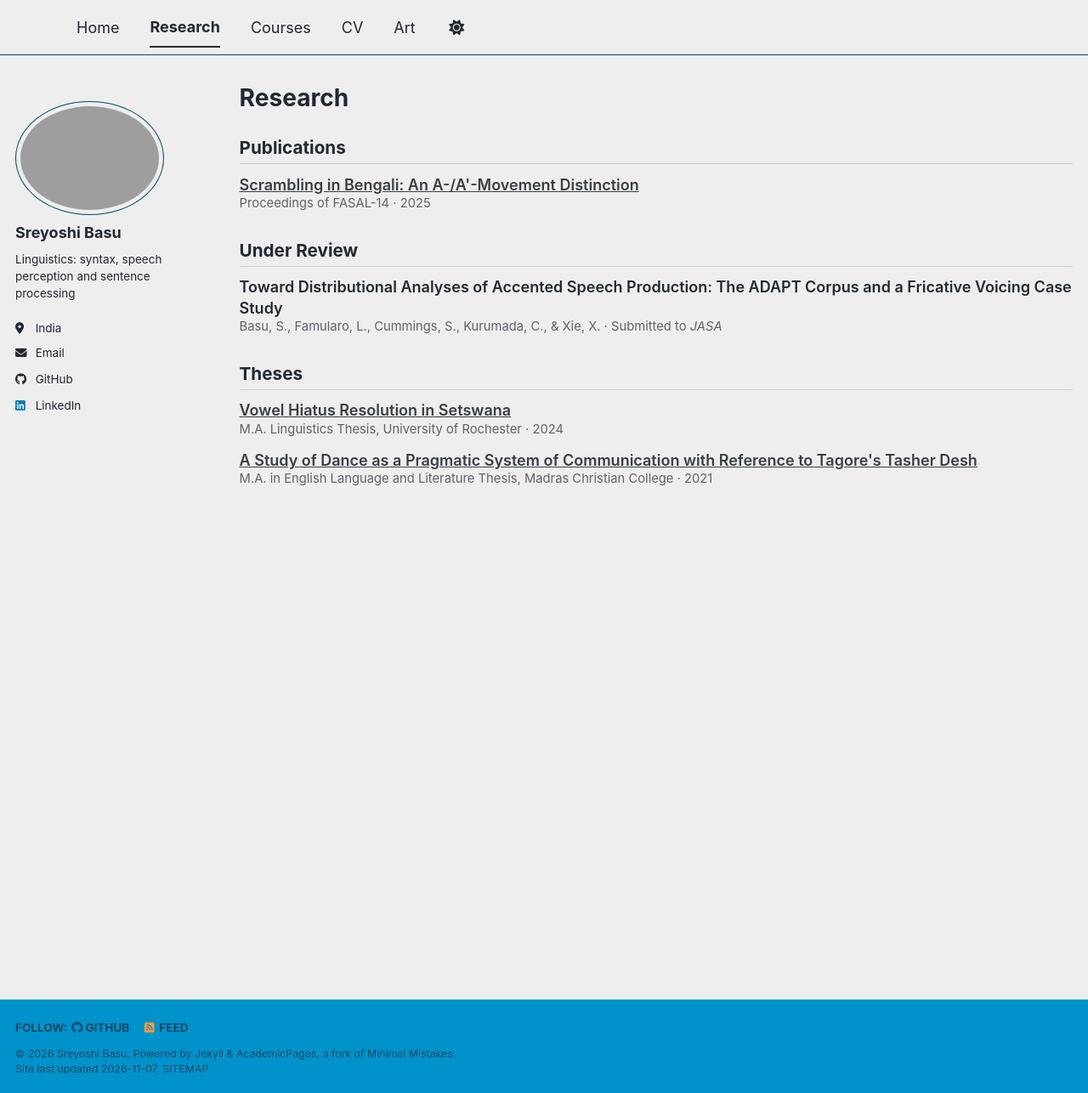
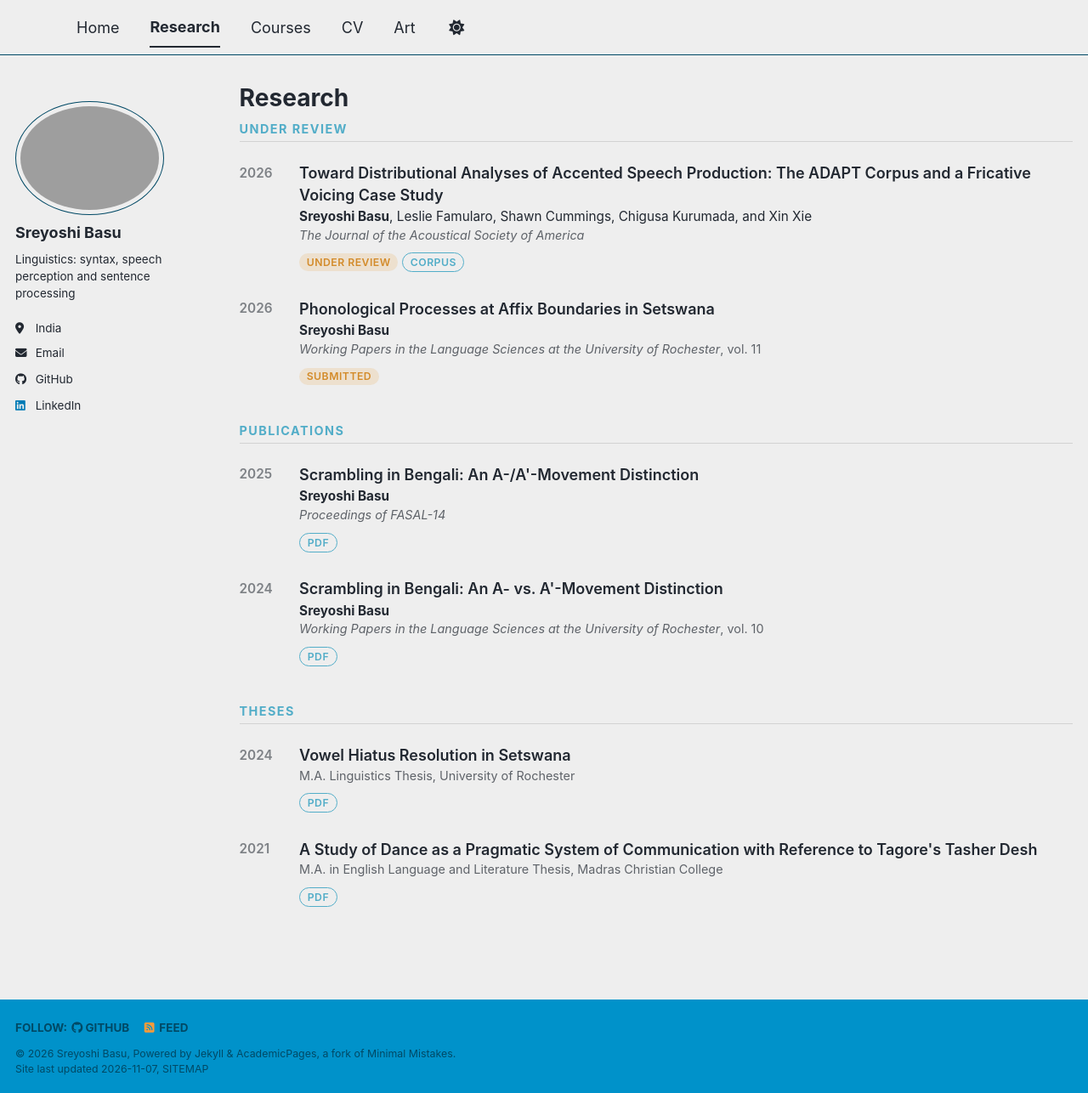
Before and after one commit to sreyoshi-basu/sreyoshi-basu.github.io, a Jekyll site: the page built from _pages/publications.html, in a window 1280 px wide and 1286 px high. Shown: the whole window at 85% size. Built offline with Jekyll 4.4.1, drawn with Linux system fonts in a browser that asks for light colours; a script bundle is joined from its source files by our own code; a style sheet for code colours, icons or effects is not loaded.

Commit message:
Update publications.html

```diff
--- a/_pages/publications.html
+++ b/_pages/publications.html
@@ -6,31 +6,77 @@ author_profile: true
 ---
 
 <style>
-  .pub-section { font-size: 1.15em; margin: 1.6em 0 0.6em; padding-bottom: 0.25em; border-bottom: 1px solid rgba(128,128,128,0.3); }
-  .pub { margin: 0 0 0.8em 0; line-height: 1.35; }
-  .pub-title { font-weight: 600; text-decoration: none; }
-  .pub-title:hover { text-decoration: underline; }
-  .pub-meta { font-size: 0.82em; opacity: 0.7; }
+  .pub-section { font-size: 0.8em; font-weight: 700; text-transform: uppercase; letter-spacing: 0.1em; color: #52adc8;
+    margin: 2.2em 0 0.8em; padding-bottom: 0.4em; border-bottom: 1px solid rgba(128,128,128,0.25); }
+  .pub-section:first-of-type { margin-top: 0.5em; }
+  .pub { display: flex; gap: 1.2em; padding: 0.7em 0.8em; margin: 0 -0.8em 0.3em; border-radius: 8px; transition: background .2s; }
+  .pub:hover { background: rgba(128,128,128,0.07); }
+  .pub-year { flex: 0 0 3.2em; font-size: 0.85em; font-weight: 600; opacity: 0.55; padding-top: 0.1em; }
+  .pub-body { flex: 1; line-height: 1.4; }
+  .pub-title { font-weight: 600; }
+  .pub-authors { font-size: 0.85em; margin-top: 0.15em; }
+  .pub-meta { font-size: 0.8em; opacity: 0.7; margin-top: 0.1em; }
+  .pub-links { margin-top: 0.4em; }
+  .pill { display: inline-block; font-size: 0.68em; font-weight: 600; letter-spacing: 0.04em; text-transform: uppercase;
+    padding: 0.15em 0.7em; border-radius: 999px; margin-right: 0.4em; text-decoration: none !important; }
+  .pill-link { border: 1px solid #52adc8; color: #52adc8 !important; }
+  .pill-link:hover { background: #52adc8; color: #fff !important; }
+  .pill-status { background: rgba(230,160,60,0.18); color: #d38b2a; }
 </style>
 
+<h2 class="pub-section">Under Review</h2>
+
+<div class="pub">
+  <div class="pub-year">2026</div>
+  <div class="pub-body">
+    <div class="pub-title">Toward Distributional Analyses of Accented Speech Production: The ADAPT Corpus and a Fricative Voicing Case Study</div>
+    <div class="pub-authors"><b>Sreyoshi Basu</b>, Leslie Famularo, Shawn Cummings, Chigusa Kurumada, and Xin Xie</div>
+    <div class="pub-meta"><i>The Journal of the Acoustical Society of America</i></div>
+    <div class="pub-links"><span class="pill pill-status">Under review</span><a class="pill pill-link" href="https://osf.io/q32m6/overview" target="_blank">Corpus</a></div>
+  </div>
+</div>
+
+<div class="pub">
+  <div class="pub-year">2026</div>
+  <div class="pub-body">
+    <div class="pub-title">Phonological Processes at Affix Boundaries in Setswana</div>
+    <div class="pub-authors"><b>Sreyoshi Basu</b></div>
+    <div class="pub-meta"><i>Working Papers in the Language Sciences at the University of Rochester</i>, vol. 11</div>
+    <div class="pub-links"><span class="pill pill-status">Submitted</span></div>
+  </div>
+</div>
+
 <h2 class="pub-section">Publications</h2>
-{% for post in site.publications reversed %}{% unless post.category == 'theses' %}
+
 <div class="pub">
-  <a class="pub-title" href="{{ post.paperurl }}" target="_blank">{{ post.title }}</a>
-  <div class="pub-meta">{{ post.venue }} · {{ post.date | date: "%Y" }}</div>
+  <div class="pub-year">2025</div>
+  <div class="pub-body">
+    <div class="pub-title">Scrambling in Bengali: An A-/A'-Movement Distinction</div>
+    <div class="pub-authors"><b>Sreyoshi Basu</b></div>
+    <div class="pub-meta"><i>Proceedings of FASAL-14</i></div>
+    <div class="pub-links"><a class="pill pill-link" href="https://ojs.ub.uni-konstanz.de/jsal/index.php/fasal/en/article/view/331" target="_blank">PDF</a></div>
+  </div>
 </div>
-{% endunless %}{% endfor %}
 
-<h2 class="pub-section">Under Review</h2>
 <div class="pub">
-  <span class="pub-title">Toward Distributional Analyses of Accented Speech Production: The ADAPT Corpus and a Fricative Voicing Case Study</span>
-  <div class="pub-meta">Basu, S., Famularo, L., Cummings, S., Kurumada, C., & Xie, X. · Submitted to <i>JASA</i></div>
+  <div class="pub-year">2024</div>
+  <div class="pub-body">
+    <div class="pub-title">Scrambling in Bengali: An A- vs. A'-Movement Distinction</div>
+    <div class="pub-authors"><b>Sreyoshi Basu</b></div>
+    <div class="pub-meta"><i>Working Papers in the Language Sciences at the University of Rochester</i>, vol. 10</div>
+    <div class="pub-links"><a class="pill pill-link" href="https://www.sas.rochester.edu/lin/assets/pdf/working-papers/vol10.pdf" target="_blank">PDF</a></div>
+  </div>
 </div>
 
 <h2 class="pub-section">Theses</h2>
+
 {% for post in site.publications reversed %}{% if post.category == 'theses' %}
 <div class="pub">
-  <a class="pub-title" href="{{ post.paperurl }}" target="_blank">{{ post.title }}</a>
-  <div class="pub-meta">{{ post.venue }} · {{ post.date | date: "%Y" }}</div>
+  <div class="pub-year">{{ post.date | date: "%Y" }}</div>
+  <div class="pub-body">
+    <div class="pub-title">{{ post.title }}</div>
+    <div class="pub-meta">{{ post.venue }}</div>
+    <div class="pub-links"><a class="pill pill-link" href="{{ post.paperurl }}" target="_blank">PDF</a></div>
+  </div>
 </div>
 {% endif %}{% endfor %}
```
